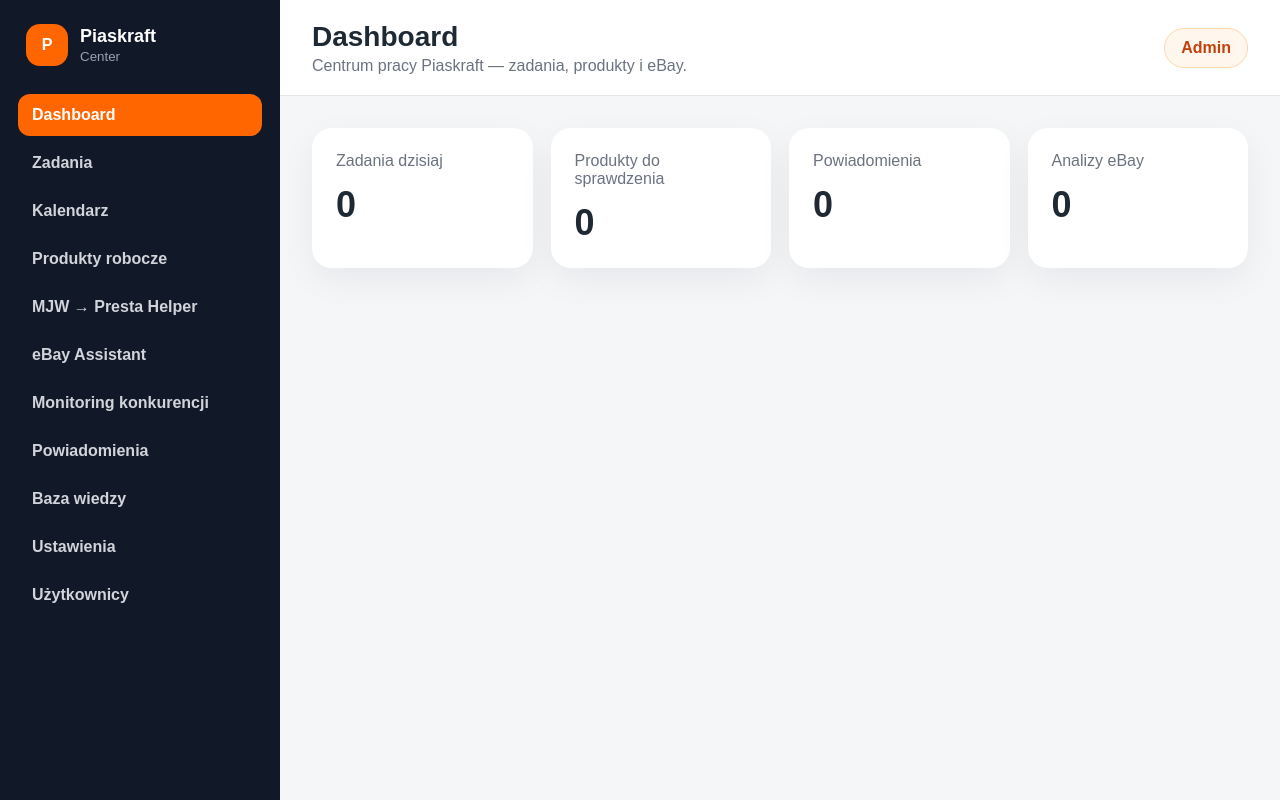
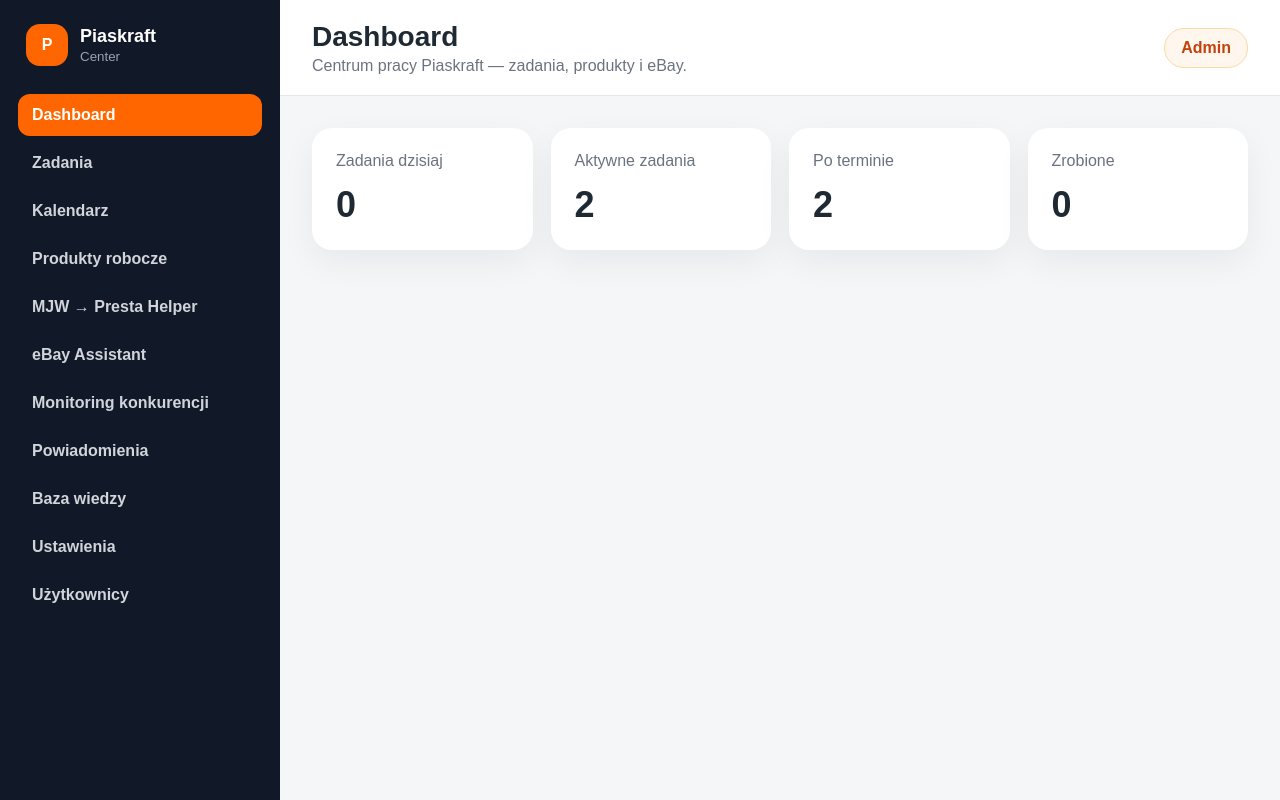
Before and after one commit to Piaskraft/piaskraft-center, a React (Vite) app in the folder apps/web/: page / in a window 1280 px wide. Built offline with nearby package versions, Linux system fonts and the light colour scheme.

Commit message:
Add task counters to dashboard

```diff
--- a/apps/web/src/pages/DashboardPage.tsx
+++ b/apps/web/src/pages/DashboardPage.tsx
@@ -1,24 +1,41 @@
+import { tasks } from '../features/tasks/taskMockData';
+import { isTaskOverdue } from '../features/tasks/taskUtils';
+
 export function DashboardPage() {
+  const today = new Date().toISOString().slice(0, 10);
+
+  const tasksToday = tasks.filter(
+    (task) => task.date === today && task.status !== 'Anulowane',
+  );
+
+  const activeTasks = tasks.filter(
+    (task) => task.status !== 'Zrobione' && task.status !== 'Anulowane',
+  );
+
+  const overdueTasks = tasks.filter((task) => isTaskOverdue(task));
+
+  const doneTasks = tasks.filter((task) => task.status === 'Zrobione');
+
   return (
     <section className="dashboard-grid">
       <div className="dashboard-card">
         <span>Zadania dzisiaj</span>
-        <strong>0</strong>
+        <strong>{tasksToday.length}</strong>
       </div>
 
       <div className="dashboard-card">
-        <span>Produkty do sprawdzenia</span>
-        <strong>0</strong>
+        <span>Aktywne zadania</span>
+        <strong>{activeTasks.length}</strong>
       </div>
 
       <div className="dashboard-card">
-        <span>Powiadomienia</span>
-        <strong>0</strong>
+        <span>Po terminie</span>
+        <strong>{overdueTasks.length}</strong>
       </div>
 
       <div className="dashboard-card">
-        <span>Analizy eBay</span>
-        <strong>0</strong>
+        <span>Zrobione</span>
+        <strong>{doneTasks.length}</strong>
       </div>
     </section>
   );
```
